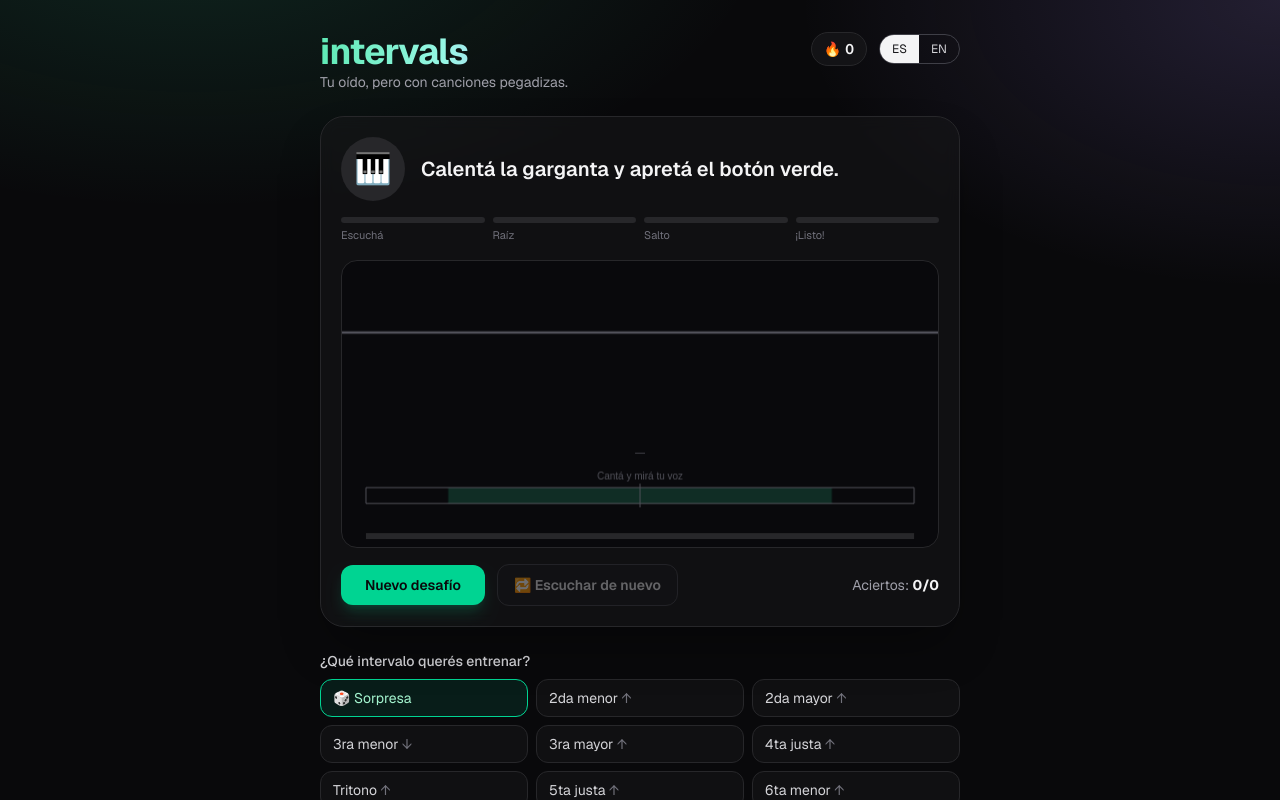
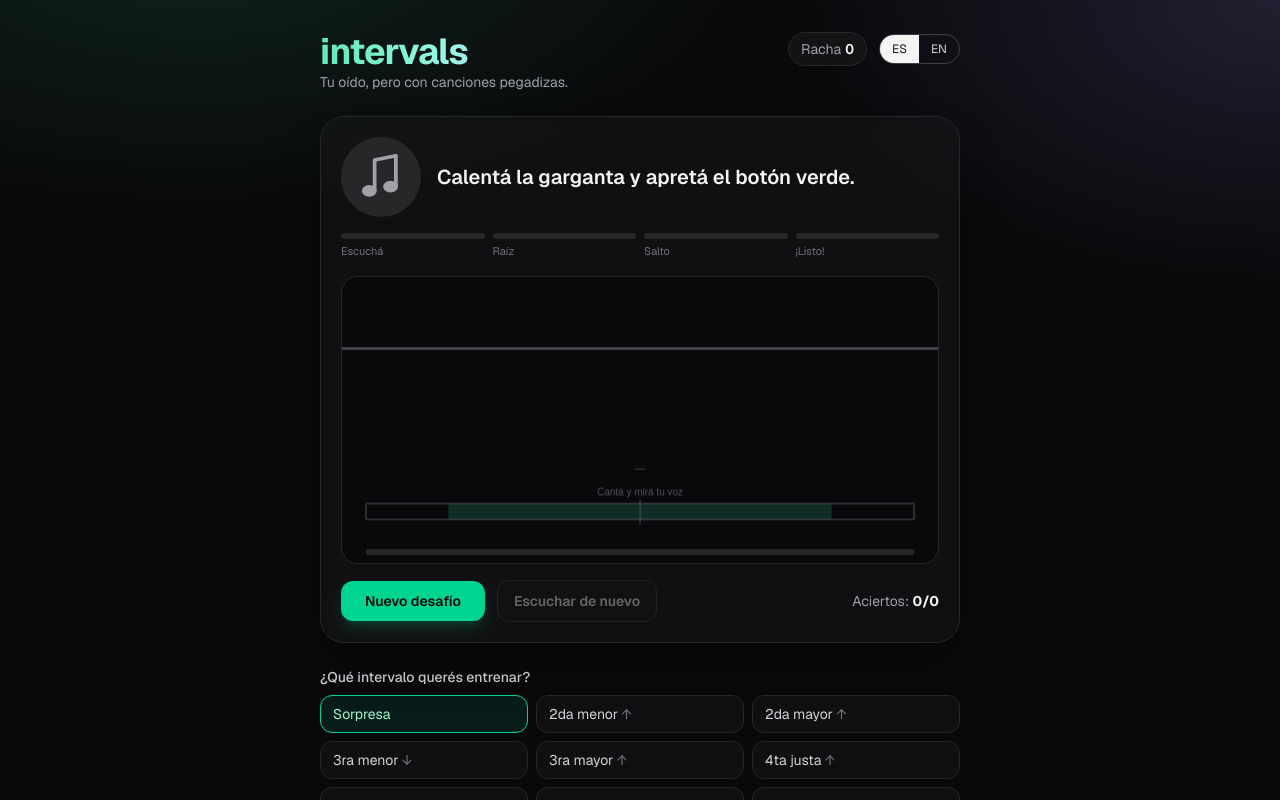
Before and after one commit to pablolospe/intervals, a Next.js app: page / in a window 1280 px wide. Shown: the top 800 px of the page. Built offline with nearby package versions, Linux system fonts and the light colour scheme.

Commit message:
feat: replace emojis with SVG mascot; Hey Jude reaction face for minor 3rd
Co-Authored-By: Claude Sonnet 5.5 <noreply@anthropic.com>

```diff
--- /dev/null
+++ b/src/components/mascot.tsx
@@ -0,0 +1,49 @@
+export type Mood = "neutral" | "happy" | "sad";
+
+const STROKE = { stroke: "#1c1917", strokeWidth: 1.8, strokeLinecap: "round" as const, fill: "none" };
+
+/** Original mop-top cartoon (not a photo) used as the "Hey Jude" reaction face. */
+function MopTop({ mood }: { mood: Mood }) {
+  const brows =
+    mood === "sad" ? [[22, 30, 29, 27], [35, 27, 42, 30]] : mood === "happy" ? [[22, 28, 29, 26.5], [35, 26.5, 42, 28]] : [[22, 28.5, 29, 28.5], [35, 28.5, 42, 28.5]];
+  return (
+    <svg viewBox="0 0 64 64" className="h-full w-full" role="img" aria-label={`Hey Jude: ${mood}`}>
+      <ellipse cx="32" cy="34" rx="17" ry="19" fill="#f3c9a5" />
+      <path d="M12 36 C9 14 27 6 37 9 C52 12 56 26 52 38 L48 38 C48 28 45 23 32 23 C19 23 16 29 16 38Z" fill="#3b2a20" />
+      {brows.map(([x1, y1, x2, y2], i) => (
+        <line key={i} x1={x1} y1={y1} x2={x2} y2={y2} {...STROKE} />
+      ))}
+      <circle cx="26" cy="34" r="1.9" fill="#1c1917" />
+      <circle cx="38" cy="34" r="1.9" fill="#1c1917" />
+      {mood === "happy" && (
+        <>
+          <circle cx="21" cy="41" r="3" fill="#f9a8a8" opacity="0.6" />
+          <circle cx="43" cy="41" r="3" fill="#f9a8a8" opacity="0.6" />
+          <path d="M23 43 Q32 55 41 43 Z" fill="#fff" stroke="#1c1917" strokeWidth="1.6" strokeLinejoin="round" />
+        </>
+      )}
+      {mood === "neutral" && <path d="M27 46 L37 46" {...STROKE} />}
+      {mood === "sad" && (
+        <>
+          <path d="M25 50 Q32 42 39 50" {...STROKE} />
+          <ellipse cx="25" cy="40" rx="1.6" ry="2.6" fill="#7dd3fc" />
+        </>
+      )}
+    </svg>
+  );
+}
+
+function NoteBadge({ mood }: { mood: Mood }) {
+  const color = mood === "happy" ? "#6ee7b7" : mood === "sad" ? "#fcd34d" : "#a1a1aa";
+  return (
+    <svg viewBox="0 0 64 64" className="h-full w-full" role="img" aria-label="note">
+      <path d="M26 44 V16 L46 12 V40" fill="none" stroke={color} strokeWidth="3.5" strokeLinecap="round" strokeLinejoin="round" />
+      <ellipse cx="21" cy="45" rx="7" ry="5.5" fill={color} />
+      <ellipse cx="41" cy="41" rx="7" ry="5.5" fill={color} />
+    </svg>
+  );
+}
+
+export function Mascot({ heyJude, mood }: { heyJude: boolean; mood: Mood }) {
+  return heyJude ? <MopTop mood={mood} /> : <NoteBadge mood={mood} />;
+}
--- a/src/components/trainer-app.tsx
+++ b/src/components/trainer-app.tsx
@@ -4,15 +4,16 @@ import { getInterval, INTERVALS } from "@/lib/audio/intervals-catalog";
 import { dict } from "@/lib/i18n";
 import { useTrainer, type Phase } from "@/store/trainer-store";
 import { useTrainerAudio } from "@/hooks/use-trainer-audio";
+import { Mascot, type Mood } from "./mascot";
 import { PitchCanvas } from "./pitch-canvas";
 
-const MASCOT: Record<Phase, { face: string; anim: string }> = {
-  IDLE: { face: "🎹", anim: "" },
-  PLAYING_INTERVAL: { face: "👂", anim: "anim-ring" },
-  SINGING_ROOT: { face: "🎤", anim: "anim-ring" },
-  SINGING_TARGET: { face: "🎤", anim: "anim-ring" },
-  SUCCESS: { face: "🎉", anim: "anim-pop" },
-  MISS: { face: "🙈", anim: "anim-wiggle" },
+const ANIM: Record<Phase, string> = {
+  IDLE: "",
+  PLAYING_INTERVAL: "anim-ring",
+  SINGING_ROOT: "anim-ring",
+  SINGING_TARGET: "anim-ring",
+  SUCCESS: "anim-pop",
+  MISS: "anim-wiggle",
 };
 
 const btn =
@@ -33,7 +34,7 @@ export function TrainerApp() {
   const finished = phase === "SUCCESS" || phase === "MISS";
   const stepIndex = phase === "MISS" ? 3 : ["PLAYING_INTERVAL", "SINGING_ROOT", "SINGING_TARGET", "SUCCESS"].indexOf(phase);
   const quip = phase === "SUCCESS" ? t.success[score.total % t.success.length] : phase === "MISS" ? t.miss[score.total % t.miss.length] : null;
-  const mascot = MASCOT[phase];
+  const mood: Mood = phase === "SUCCESS" ? "happy" : phase === "MISS" ? "sad" : "neutral";
   const mainLabel = phase === "IDLE" ? t.newChallenge : finished ? t.next : t.skip;
 
   return (
@@ -47,7 +48,7 @@ export function TrainerApp() {
         </div>
         <div className="flex items-center gap-3">
           <div className="flex items-center gap-1 rounded-full border border-zinc-800 bg-zinc-900/70 px-3 py-1.5 text-sm" aria-label={`${t.streak}: ${score.streak}`}>
-            <span aria-hidden>🔥</span>
+            <span className="text-zinc-400">{t.streak}</span>
             <span className="font-semibold tabular-nums">{score.streak}</span>
           </div>
           <div role="group" aria-label={t.language} className="flex overflow-hidden rounded-full border border-zinc-700 text-xs">
@@ -69,10 +70,9 @@ export function TrainerApp() {
         <div className="mb-4 flex items-center gap-4">
           <div
             key={`${phase}-${score.total}`}
-            className={`flex h-16 w-16 shrink-0 items-center justify-center rounded-full bg-zinc-800 text-3xl ${mascot.anim}`}
-            aria-hidden
+            className={`h-20 w-20 shrink-0 overflow-hidden rounded-full bg-zinc-800 p-1.5 ${ANIM[phase]}`}
           >
-            {mascot.face}
+            <Mascot heyJude={currentId === "m3-desc"} mood={mood} />
           </div>
           <div role="status" className="min-w-0">
             <p className={`text-xl font-semibold ${phase === "SUCCESS" ? "text-emerald-300" : phase === "MISS" ? "text-amber-300" : ""}`}>
@@ -116,7 +116,7 @@ export function TrainerApp() {
             {mainLabel}
           </button>
           <button onClick={replay} disabled={busy || !def} className={ghost}>
-            🔁 {t.replay}
+            {t.replay}
           </button>
           <span className="ml-auto text-sm text-zinc-400">
             {t.score}: <b className="text-zinc-100">{score.correct}/{score.total}</b>
@@ -127,7 +127,7 @@ export function TrainerApp() {
       <section aria-labelledby="pick">
         <h2 id="pick" className="mb-2 text-sm font-medium text-zinc-300">{t.pickInterval}</h2>
         <div className="grid grid-cols-2 gap-2 sm:grid-cols-3">
-          {[{ id: "random", label: `🎲 ${t.random}`, arrow: "" }, ...INTERVALS.map((i) => ({ id: i.id, label: i.name[lang], arrow: i.direction === "asc" ? "↑" : "↓" }))].map((o) => (
+          {[{ id: "random", label: t.random, arrow: "" }, ...INTERVALS.map((i) => ({ id: i.id, label: i.name[lang], arrow: i.direction === "asc" ? "↑" : "↓" }))].map((o) => (
             <button
               key={o.id}
               onClick={() => setSelection(o.id)}
@@ -145,11 +145,11 @@ export function TrainerApp() {
       </section>
 
       <section className="rounded-2xl border border-violet-400/20 bg-violet-400/5 p-4">
-        <h2 className="text-sm font-semibold text-violet-200">💡 {t.helpTitle}</h2>
+        <h2 className="text-sm font-semibold text-violet-200">{t.helpTitle}</h2>
         <p className="mb-3 text-sm text-zinc-400">{t.helpText}</p>
         <div className="flex flex-wrap items-center gap-3">
           <button onClick={playReference} disabled={busy || !def} className={ghost}>
-            ▶ {t.playReference}
+            {t.playReference}
           </button>
           <fieldset className="flex gap-4 text-xs text-zinc-400" aria-label={t.helpTitle}>
             <label className="flex items-center gap-1.5">
@@ -162,7 +162,7 @@ export function TrainerApp() {
         </div>
         {def && (finished || phase === "SINGING_TARGET") && (
           <p className="mt-3 text-sm text-violet-200">
-            🎵 {t.song}: <b>{def.song.title}</b>
+            {t.song}: <b>{def.song.title}</b>
             {def.song.artist ? ` — ${def.song.artist}` : ""}
           </p>
         )}
```
